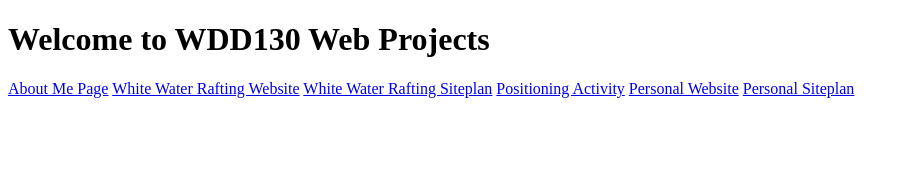
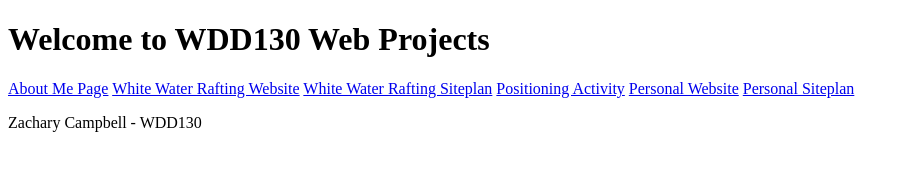
Before and after one commit to zac-2025/wdd130, a plain HTML site: page index.html in a window 1280 px wide. Shown: the whole page, without its empty margins (0-909 px from the left). Drawn offline with Linux system fonts and the light colour scheme.

Commit message:
Added name and class

```diff
--- a/index.html
+++ b/index.html
@@ -15,6 +15,6 @@
       <a href="#">Personal Website</a>
       <a href="#">Personal Siteplan</a>
     </nav>
-
+    <p>Zachary Campbell - WDD130</p>
 </body>
 </html>
```
